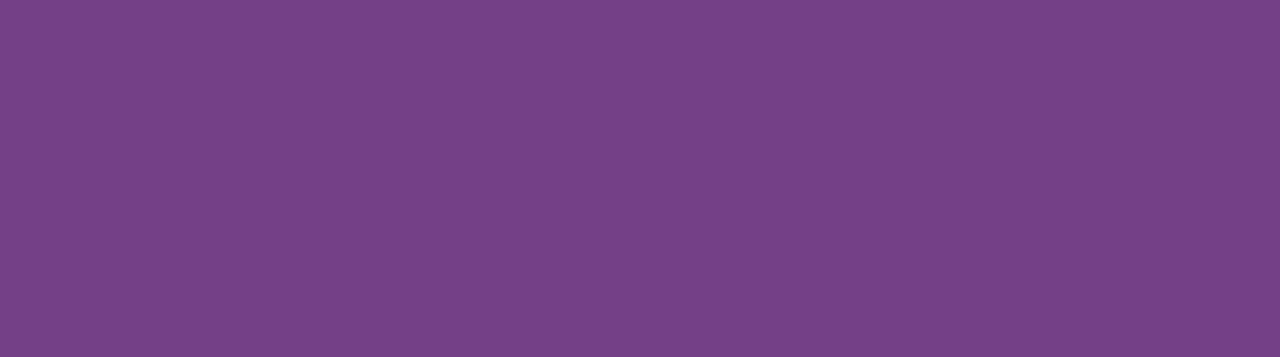
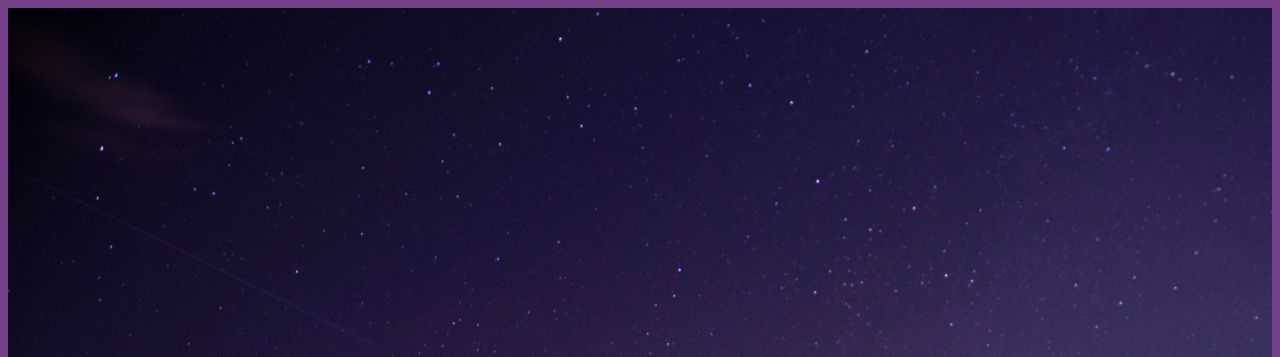
Before and after one commit to pquenalua-code/portfolioluaink, a plain HTML site: page index.html in a window 1280 px wide. Shown: the top 357 px of the page. Drawn offline with Linux system fonts and the light colour scheme.

Commit message:
Reinstate original styles in style.css

```diff
--- a/style.css
+++ b/style.css
@@ -32,7 +32,7 @@ body {
 
 .parallax {
     height: 970px;
-    background-image: url('img/fundo.png');
+    background-image: url('fundo.png');
     background-attachment: fixed;
     background-position: center;
     background-repeat: no-repeat;
@@ -170,4 +170,5 @@ img {
     color: #6b4965;
     padding: 4px 8px;
     border-radius: 5px;
+
 }
```
